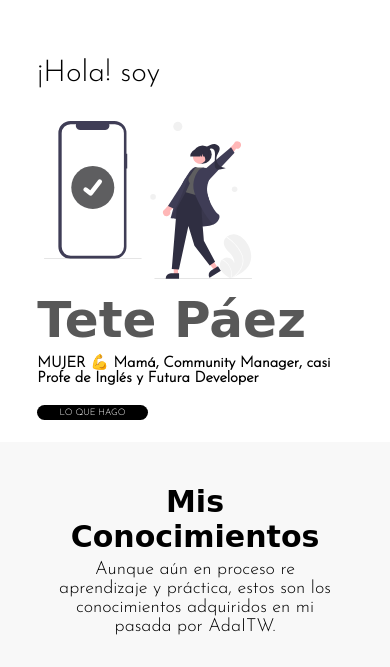
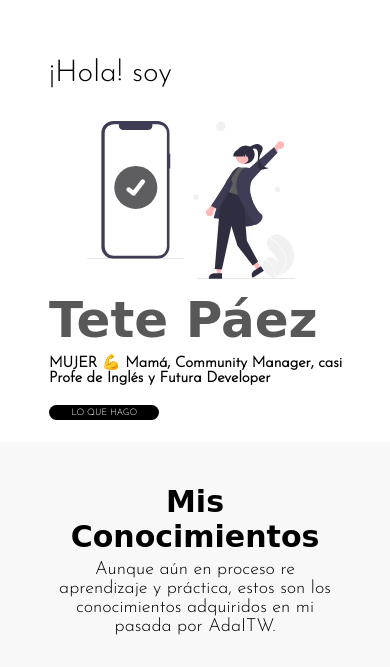
Before and after one commit to tete-paez/portafolio, a plain HTML site: page index.html in a window 390 px wide. Shown: the top 667 px of the page. Drawn offline with Linux system fonts and the light colour scheme; a web font is replaced by a local one.

Commit message:
change margin left en seccion hola

```diff
--- a/media.css
+++ b/media.css
@@ -10,6 +10,7 @@
     justify-content: center;
     width: 100%;
     margin-top: 10%;
+    margin-left: 3%;
     padding: 3%;
 }
 /*BOX SALUDO + BOX IMAGEN */
@@ -71,6 +72,7 @@
     margin-top: 8%;
     width: 100%;
     max-width: 500px;
+    margin-left: 10%;
 }
 
 
```
